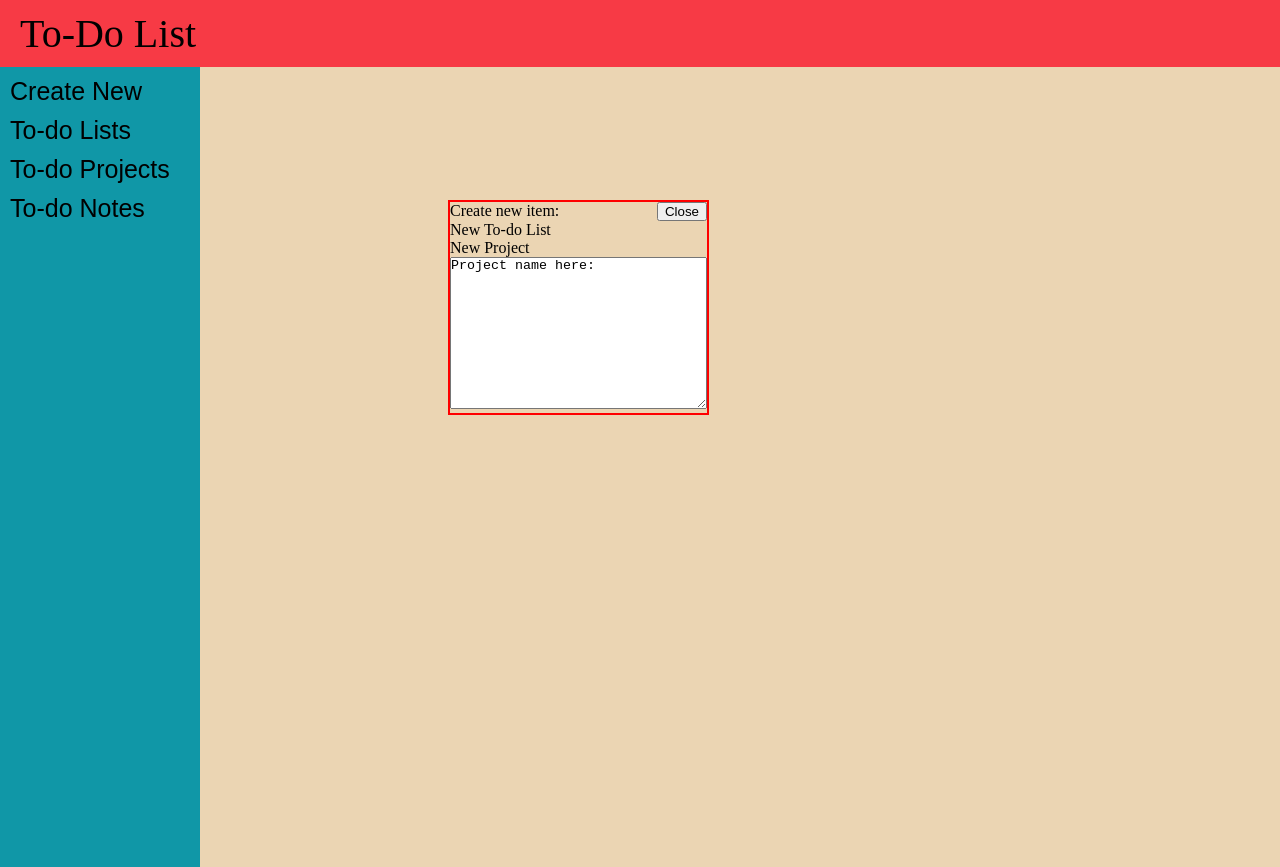
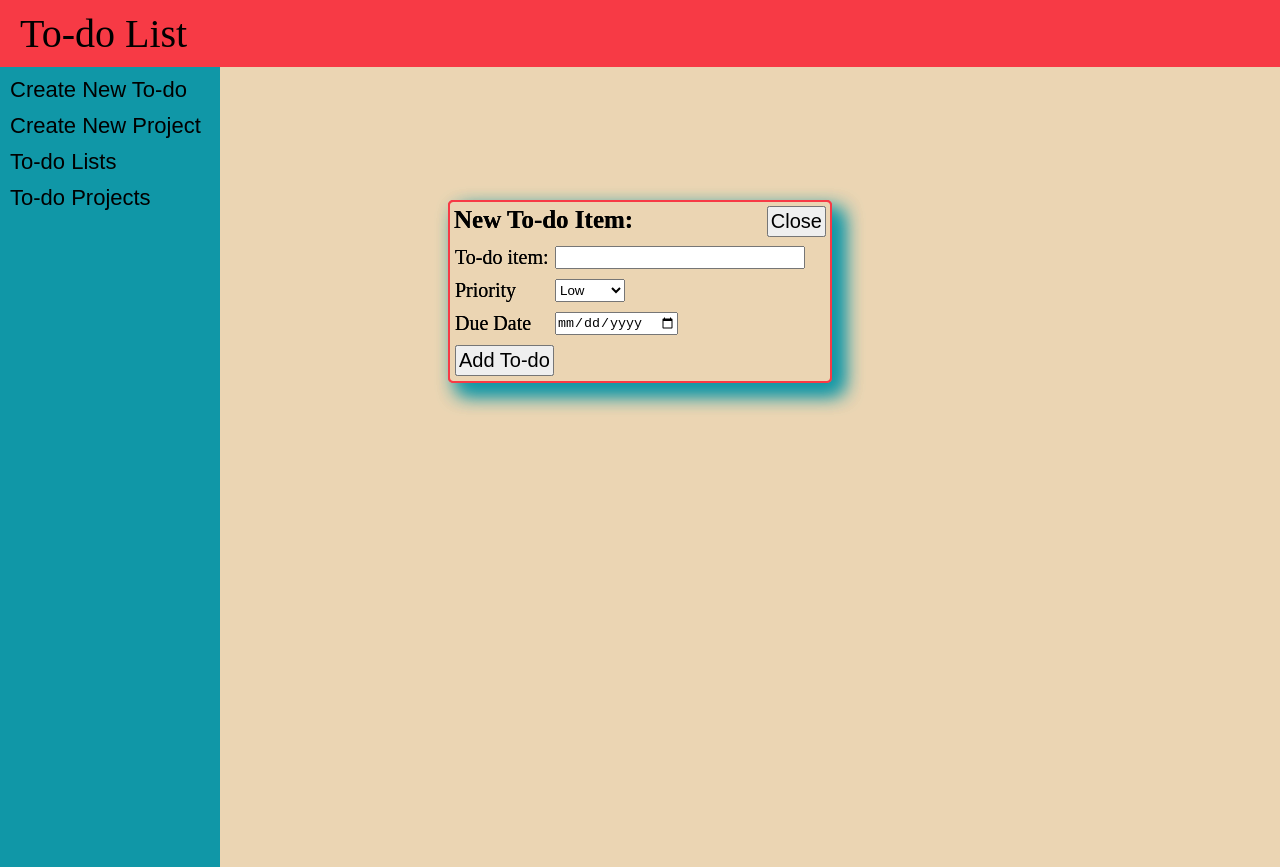
Before and after one commit to seanpoul/project-todo-list, a website built with webpack: page src/template.html in a window 1280 px wide. Built offline with Linux system fonts and the light colour scheme.

Commit message:
Create list and project popup layout

```diff
--- a/src/style.css
+++ b/src/style.css
@@ -9,7 +9,7 @@
     justify-content: left;
     border: none;
     background: none;
-    font-size: 25px;
+    font-size: 22px;
 }
 
 #title {
@@ -20,43 +20,83 @@
 
 #content {
     display: grid;
-    grid-template-columns: 200px 1fr;
+    grid-template-columns: 220px 1fr;
     height: 100vh;
 }
 
 #sidebar {
     background-color: rgb(16, 151, 167);
-    /* background-color: rgb(104, 169, 46) ; */
     display: grid;
     grid-auto-rows: max-content;
     padding: 10px;
     gap: 10px;
 }
 
-#createNew:hover,
-#listTodo:hover,
-#projectTodo:hover,
-#noteTodo:hover {
+#createNewList:hover,
+#createNewProject:hover,
+#todoList:hover,
+#todoProject:hover {
     background-color: red;
 }
 
 #info {
     background-color: rgb(235, 213, 179);
-    /* background-color: rgb(247, 186, 8); */
 }
 
 li {
     list-style: none;
 }
 
-#popupContainer {
+form {
+    display: grid;
+    grid-template-columns: 300px;
+    grid-template-rows: 1fr 1fr;
+    gap: 10px;
+}
+
+#popupListContainer,
+#popupProjectContainer {
     position: absolute;
     top: 25%;
     left: 35%;
-    border: red solid 2px;
+    border: rgb(247, 58, 69) solid 2px;
+    border-radius: 5px;
+    box-shadow: 10px 10px 20px rgb(16, 151, 167);
 }
 
 #headerPopup {
     display: grid;
-    grid-template-columns: 1fr 50px;
+    grid-template-columns: 1fr 100px;
+    font-size: 25px;
+    padding: 4px;
 }
+
+#headerPopup>button {
+    font-size: 20px;
+    width: fit-content;
+    justify-self: end;
+    padding: 2px;
+}
+
+.bodyPopup {
+    display: grid;
+    grid-template-columns: 150px 220px;
+    font-size: 20px;
+    padding: 5px;
+}
+
+.leftAlign {
+    display: grid;
+    grid-template-columns: 100px min-content;
+}
+
+#listName,
+#projectName {
+    width: 250px;
+}
+
+#createTodoItem{
+    width: fit-content;
+    font-size: 20px;
+    padding: 2px;
+}
--- a/src/template.html
+++ b/src/template.html
@@ -9,29 +9,70 @@
 </head>
 
 <body>
-    <div id="title">To-Do List</div>
+    <div id="title">To-do List</div>
     <div id="content">
         <div id="sidebar">
-            <button id="createNew">Create New</button>
-            <button id="listTodo">To-do Lists</button>
-            <button id="projectTodo">To-do Projects</button>
-            <button id="noteTodo">To-do Notes</button>
+            <button id="createNewList">Create New To-do</button>
+            <button id="createNewProject">Create New Project</button>
+            <button id="todoList">To-do Lists</button>
+            <button id="todoProject">To-do Projects</button>
         </div>
         <div id="info">
             <ul></ul>
         </div>
     </div>
-    <div id="popupContainer">
+    <div id="popupListContainer">
         <div id="headerPopup">
-            <div id="titlePopup">Create new item:</div>
+            <h4 id="titlePopup">New To-do Item:</h4>
             <button id="closeButtonPopup">Close</button>
         </div>
-        <div id="bodyPopup">
-            <div id="sidebarPopup">
-                <div id="chooseList">New To-do List</div>
-                <div id="chooseProject">New Project</div>
-            </div>
+        <div class="bodyPopup">
+            <form action="" id="listForm">
+                <div id="nameTodo" class="leftAlign">
+                    <label for="listName" id="listTodo">To-do item:</label>
+                    <input type="text" id="listName">
+                </div>
+                <div id="priorityTodo" class="leftAlign">
+                    <label for="listPriority">Priority</label>
+                    <select id="listPriority">
+                        <option value="Low">Low</option>
+                        <option value="Medium">Medium</option>
+                        <option value="High">High</option>
+                    </select>
+                </div>
+                <div id="dueDateTodo" class="leftAlign">
+                    <label for="dueDateTodo">Due Date</label>
+                    <input type="date" id="dueDateTodo">
+                </div>
+                <button id="createTodoItem">Add To-do</button>
+            </form>
         </div>
-        <textarea name="" id="projectTitlePopup" cols="30" rows="10">Project name here:</textarea>
+    </div>
+    <div id="popupProjectContainer">
+        <div id="headerPopup">
+            <h4 id="titlePopup">New To-do Item:</h4>
+            <button id="closeButtonPopup">Close</button>
+        </div>
+        <div class="bodyPopup">
+            <form action="" id="projectForm">
+                <div id="nameTodo" class="leftAlign">
+                    <label for="projectName" id="projectTodo">To-do item:</label>
+                    <input type="text" id="projectName">
+                </div>
+                <div id="priorityTodo" class="leftAlign">
+                    <label for="projectPriority">Priority</label>
+                    <select id="projectPriority">
+                        <option value="Low">Low</option>
+                        <option value="Medium">Medium</option>
+                        <option value="High">High</option>
+                    </select>
+                </div>
+                <div id="dueDateTodo" class="leftAlign">
+                    <label for="dueDateTodo">Due Date</label>
+                    <input type="date" id="dueDateTodo">
+                </div>
+                <button id="createTodoItem">Add To-do</button>
+            </form>
+        </div>
     </div>
 </body>
```
Also changed, not shown: dist/index.html, dist/main.js.
